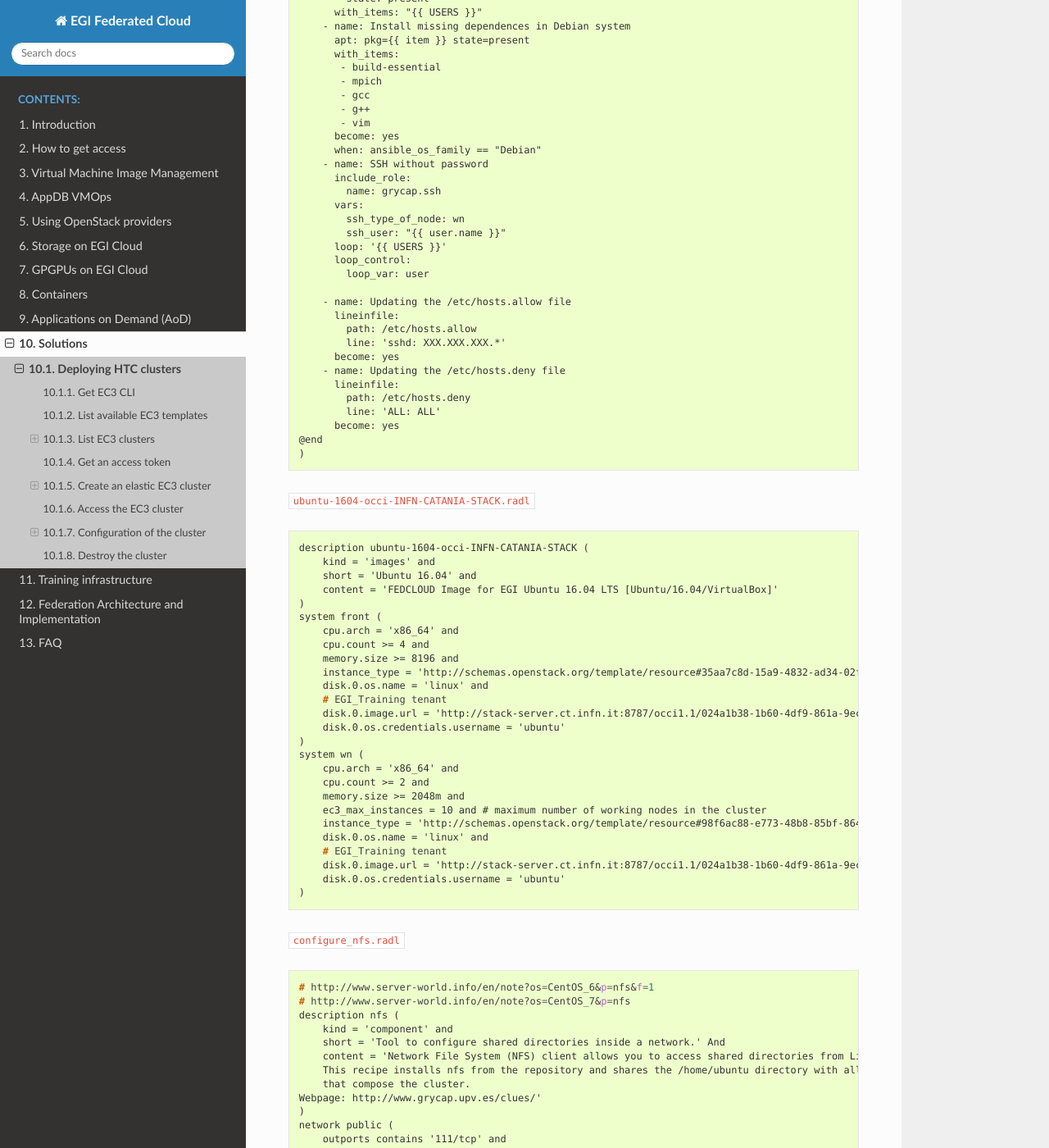
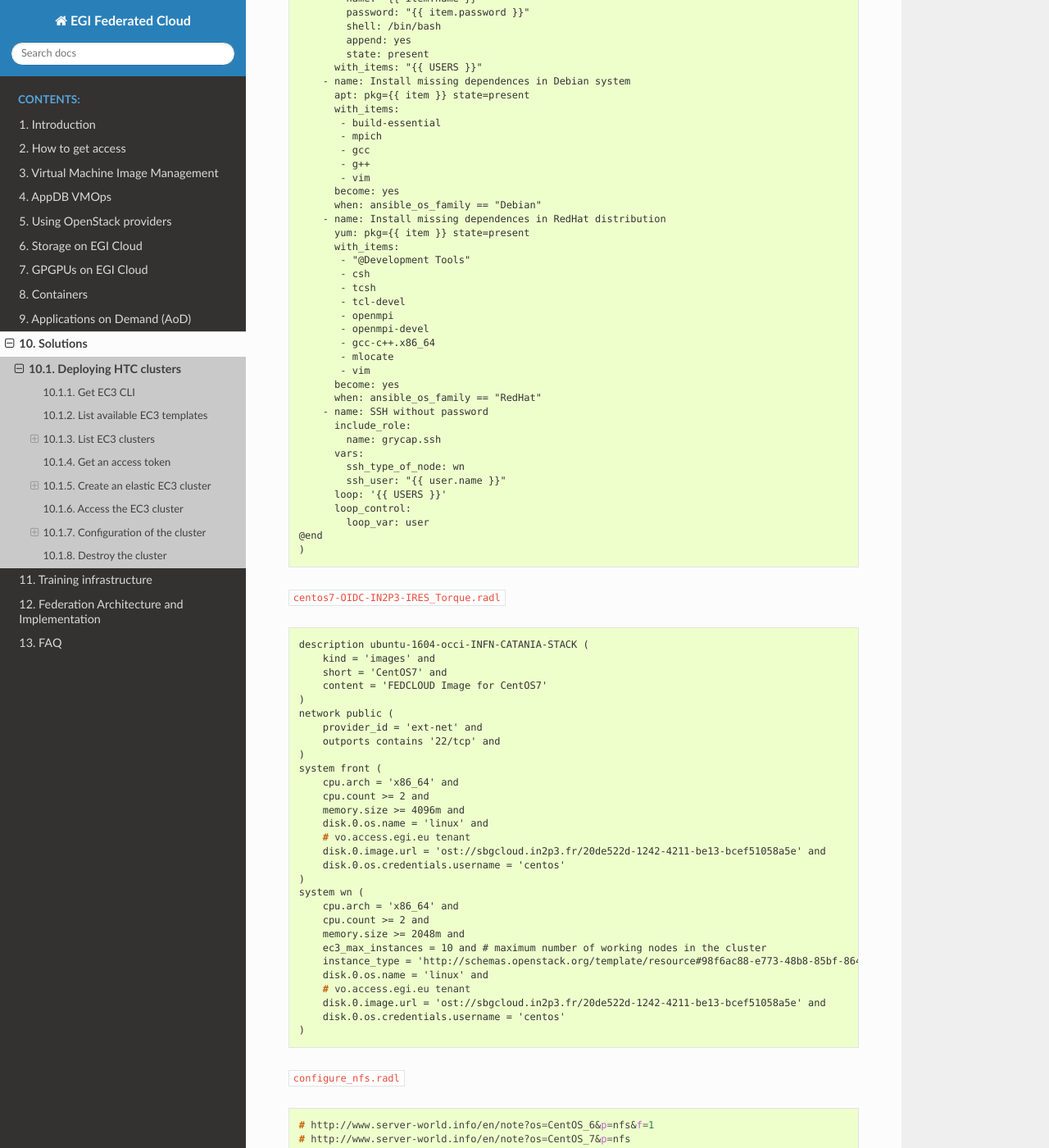
Before and after one commit to EGI-Federation/fedcloud-documentation, a Sphinx documentation site: the page built from source/solutions/htc.rst, in a window 1280 px wide and 1400 px high, scrolled down 3570 px. Shown: the whole window at 82% size. Built offline with Sphinx 7.4.7 and the Read the Docs theme 2.0.0, drawn with Linux system fonts in a browser that asks for light colours; some of the changed text lies outside the part shown.

Commit message:
Update htc.rst (#25)

```diff
--- a/source/solutions/htc.rst
+++ b/source/solutions/htc.rst
@@ -73,9 +73,9 @@ Example of cloud provider with OIDC-based authentication:
    id = PROVIDER_ID; type = OpenStack; host = KEYSTONE_ENDPOINT; username = egi.eu; tenant = openid; domain = DOMAIN_NAME; auth_version = 3.x_oidc_access_token; password = OIDC_ACCESS_TOKEN
 
    Where:
-   * `id` is the id of the cloud provider
-   * `host` is the public IP address of the cloud provider Keystone service
-   * `domain` is the project tenant in the cloud provider
+   * `id` is the id of the cloud provider (e.g.: in2p3ostegi)
+   * `host` is the public IP address of the cloud provider Keystone service (e.g.: https://sbgcloud.in2p3.fr:5000/v3)
+   * `domain` is the project tenant in the cloud provider (e.g.: EGI_access)
    * `password` is the access token
 
 Get an access token
@@ -90,7 +90,7 @@ To launch a cluster, you can use the recipes that you have locally by mounting
 the folder as a volume, or create your dedicated ones. Also, it is
 recommendable to maintain the data of active clusters locally, by mounting a
 volume. In the next example, we are going to deploy a new Torque/Maui cluster
-on one cloud provider of the EGI Federation (INFN-CATANIA-STACK).
+on one cloud provider of the EGI Federation.
 
 The cluster will be configured with the following templates:
 
@@ -98,7 +98,7 @@ The cluster will be configured with the following templates:
 
    #torque (default template),
    #configure_nfs (patched template),
-   #ubuntu-1604-occi-INFN-CATANIA-STACK (user's template),
+   #centos7-OIDC-IN2P3-IRES_Torque (user's template),
    #cluster_configure (user's template)
 
 User’s templates are stored in ``$HOME/ec3/templates``
@@ -108,7 +108,7 @@ User’s templates are stored in ``$HOME/ec3/templates``
    docker run -v /home/centos/:/tmp/ \
               -v /home/centos/ec3/templates:/root/.ec3/templates \
               -v /var/.ec3/clusters:/root/.ec3/clusters grycap/ec3 launch cluster \
-              torque ubuntu-1604-occi-INFN-CATANIA-STACK cluster_configure refreshtoken configure_nfs \
+              torque centos7-OIDC-IN2P3-IRES_Torque cluster_configure refreshtoken configure_nfs \
               -a /tmp/auth.dat
 
    Creating infrastructure
@@ -156,6 +156,20 @@ This section contains the templates used to configure the cluster.
           - vim
          become: yes
          when: ansible_os_family == "Debian"
+       - name: Install missing dependences in RedHat distribution
+         yum: pkg={{ item }} state=present
+         with_items:
+          - "@Development Tools"
+          - csh
+          - tcsh
+          - tcl-devel
+          - openmpi
+          - openmpi-devel
+          - gcc-c++.x86_64
+          - mlocate
+          - vim
+         become: yes
+         when: ansible_os_family == "RedHat"
        - name: SSH without password
          include_role:
            name: grycap.ssh
@@ -165,16 +179,6 @@ This section contains the templates used to configure the cluster.
          loop: '{{ USERS }}'
          loop_control:
            loop_var: user
-       - name: Updating the /etc/hosts.allow file
-         lineinfile:
-           path: /etc/hosts.allow
-           line: 'sshd: XXX.XXX.XXX.*'
-         become: yes
-       - name: Updating the /etc/hosts.deny file
-         lineinfile:
-           path: /etc/hosts.deny
-           line: 'ALL: ALL'
-         become: yes
    @end
    )
    configure wn (
@@ -203,6 +207,20 @@ This section contains the templates used to configure the cluster.
           - vim
          become: yes
          when: ansible_os_family == "Debian"
+       - name: Install missing dependences in RedHat distribution
+         yum: pkg={{ item }} state=present
+         with_items:
+          - "@Development Tools"
+          - csh
+          - tcsh
+          - tcl-devel
+          - openmpi
+          - openmpi-devel
+          - gcc-c++.x86_64
+          - mlocate
+          - vim
+         become: yes
+         when: ansible_os_family == "RedHat"
        - name: SSH without password
          include_role:
            name: grycap.ssh
@@ -212,38 +230,30 @@ This section contains the templates used to configure the cluster.
          loop: '{{ USERS }}'
          loop_control:
            loop_var: user
-
-       - name: Updating the /etc/hosts.allow file
-         lineinfile:
-           path: /etc/hosts.allow
-           line: 'sshd: XXX.XXX.XXX.*'
-         become: yes
-       - name: Updating the /etc/hosts.deny file
-         lineinfile:
-           path: /etc/hosts.deny
-           line: 'ALL: ALL'
-         become: yes
    @end
    )
 
-``ubuntu-1604-occi-INFN-CATANIA-STACK.radl``
+``centos7-OIDC-IN2P3-IRES_Torque.radl``
 
 .. code-block:: console
 
    description ubuntu-1604-occi-INFN-CATANIA-STACK (
        kind = 'images' and
-       short = 'Ubuntu 16.04' and
-       content = 'FEDCLOUD Image for EGI Ubuntu 16.04 LTS [Ubuntu/16.04/VirtualBox]'
+       short = 'CentOS7' and
+       content = 'FEDCLOUD Image for CentOS7'
+   )
+   network public (
+       provider_id = 'ext-net' and
+       outports contains '22/tcp' and
    )
    system front (
        cpu.arch = 'x86_64' and
-       cpu.count >= 4 and
-       memory.size >= 8196 and
-       instance_type = 'http://schemas.openstack.org/template/resource#35aa7c8d-15a9-4832-ad34-02f2e78bdeb4' and
+       cpu.count >= 2 and
+       memory.size >= 4096m and
        disk.0.os.name = 'linux' and
-       # EGI_Training tenant
-       disk.0.image.url = 'http://stack-server.ct.infn.it:8787/occi1.1/024a1b38-1b60-4df9-861a-9ec79bed1e41' and
-       disk.0.os.credentials.username = 'ubuntu'
+       # vo.access.egi.eu tenant
+       disk.0.image.url = 'ost://sbgcloud.in2p3.fr/20de522d-1242-4211-be13-bcef51058a5e' and
+       disk.0.os.credentials.username = 'centos'
    )
    system wn (
        cpu.arch = 'x86_64' and
@@ -252,9 +262,9 @@ This section contains the templates used to configure the cluster.
        ec3_max_instances = 10 and # maximum number of working nodes in the cluster
        instance_type = 'http://schemas.openstack.org/template/resource#98f6ac88-e773-48b8-85bf-86415b421996' and
        disk.0.os.name = 'linux' and
-       # EGI_Training tenant
-       disk.0.image.url = 'http://stack-server.ct.infn.it:8787/occi1.1/024a1b38-1b60-4df9-861a-9ec79bed1e41' and
-       disk.0.os.credentials.username = 'ubuntu'
+       # vo.access.egi.eu tenant
+       disk.0.image.url = 'ost://sbgcloud.in2p3.fr/20de522d-1242-4211-be13-bcef51058a5e' and
+       disk.0.os.credentials.username = 'centos'
    )
 
 ``configure_nfs.radl``
@@ -315,12 +325,10 @@ To access the cluster, use the command:
 
 .. code-block:: console
 
-   docker run -ti -v /var/.ec3/clusters:/root/.ec3/clusters grycap/ec3 ssh cluster
+   ]$ sudo docker run -ti -v /var/.ec3/clusters:/root/.ec3/clusters grycap/ec3 ssh cluster
 
-   Warning: Permanently added '212.189.145.XXX' (ECDSA) to the list of known hosts.
-   Welcome to Ubuntu 14.04.5 LTS (GNU/Linux 3.13.0-164-generic x86_64)
-    * Documentation:  https://help.ubuntu.com/
-   Last login: Tue Feb 19 13:04:45 2019 from servproject.i3m.upv.es
+   Warning: Permanently added '134.158.151.205' (ECDSA) to the list of known hosts.
+   Last login: Tue Jul 21 14:47:29 2020 from torito.i3m.upv.es
 
 Configuration of the cluster
 ----------------------------
@@ -330,7 +338,7 @@ Enable Password-based authentication
 
 Change settings in ``/etc/ssh/sshd_config``
 
-.. code-block::
+.. code-block:: console
 
    # Change to no to disable tunnelled clear text passwords
    PasswordAuthentication yes
@@ -355,7 +363,7 @@ To obtain the number of CPU/cores (np) in Linux, use the command:
 
 .. code-block:: console
 
-   $ lscpu | grep -i CPU
+   ]$ lscpu | grep -i CPU
    CPU op-mode(s):         32-bit, 64-bit
    CPU(s):                 16
    On-line CPU(s) list:    0-15
@@ -372,7 +380,7 @@ Create a simple test script:
 
 .. code-block:: console
 
-   $ cat test.sh
+   ]$ cat test.sh
    #!/bin/bash
    #PBS -N job
    #PBS -q batch
@@ -385,7 +393,7 @@ Submit to the batch queue:
 
 .. code-block:: console
 
-   $ qsub -l nodes=2 test.sh
+   ]$ qsub -l nodes=2 test.sh
 
 Destroy the cluster
 -------------------
```
Also changed, not shown: other parts of source/solutions/htc.rst (+6 -6 lines).
